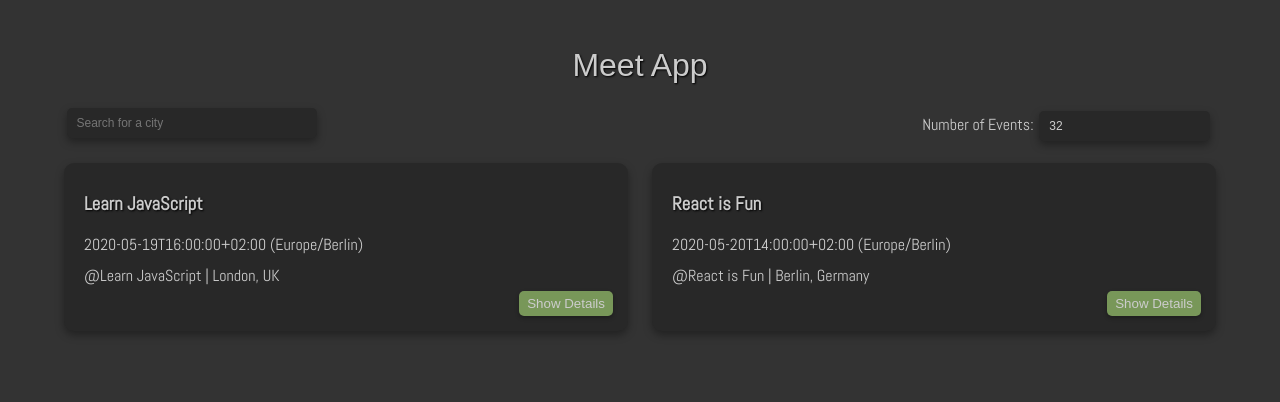
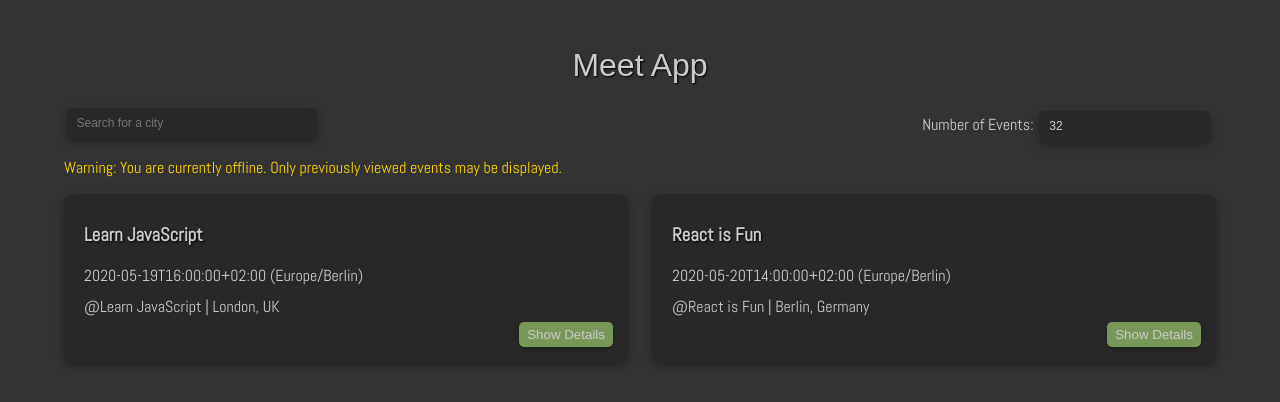
Before and after one commit to mpschirle1/meet, a React (Create React App) app: page / in a window 1280 px wide. Shown: the top 402 px of the page. Built offline with nearby package versions, Linux system fonts and the light colour scheme; a web font is replaced by a local one; what atatus-spa would draw is missing.

Commit message:
Added offline warning message

```diff
--- a/src/EventList.js
+++ b/src/EventList.js
@@ -1,10 +1,14 @@
 import React, { Component } from "react";
 import Event from "./Event";
+import { WarningAlert } from "./Alert";
 
 class EventList extends Component {
   render() {
     const { events } = this.props;
+    const online = navigator.onLine;
     return (
+      <div>
+        <WarningAlert text="Warning: You are currently offline. Only previously viewed events may be displayed." />
         <ul className="EventList">
           {events.map((event) => (
             <li key={event.id}>
@@ -12,6 +16,7 @@ class EventList extends Component {
             </li>
           ))}
         </ul>
+      </div>
     );
   }
 }
```
Lines whose indentation alone changed are shown as unchanged.
